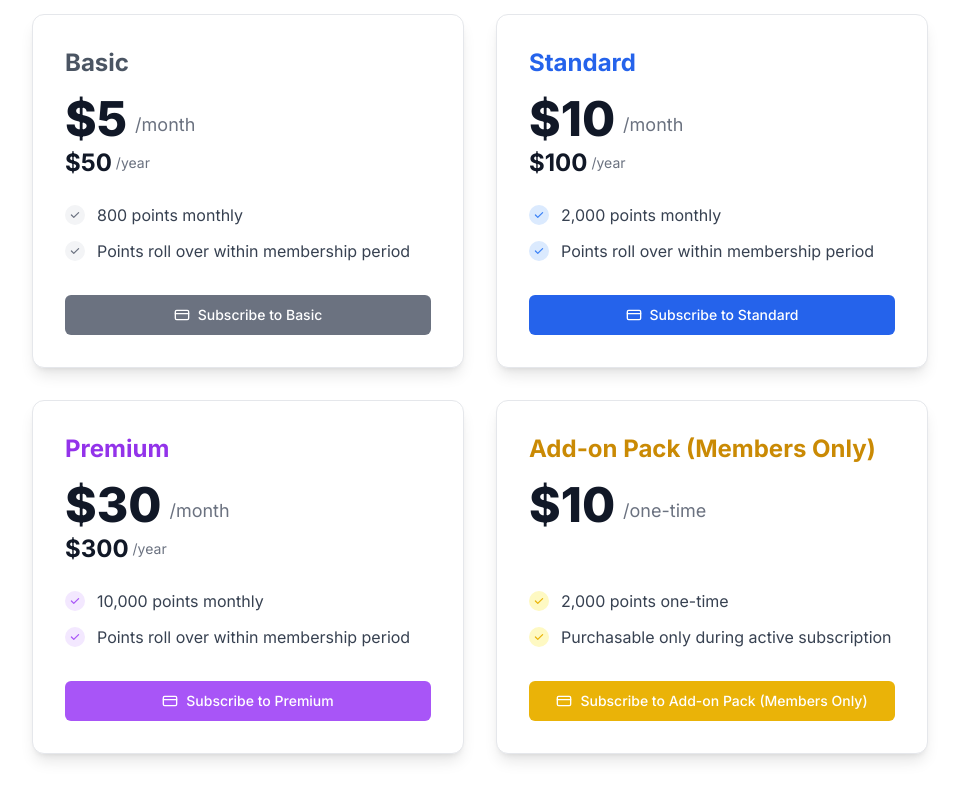
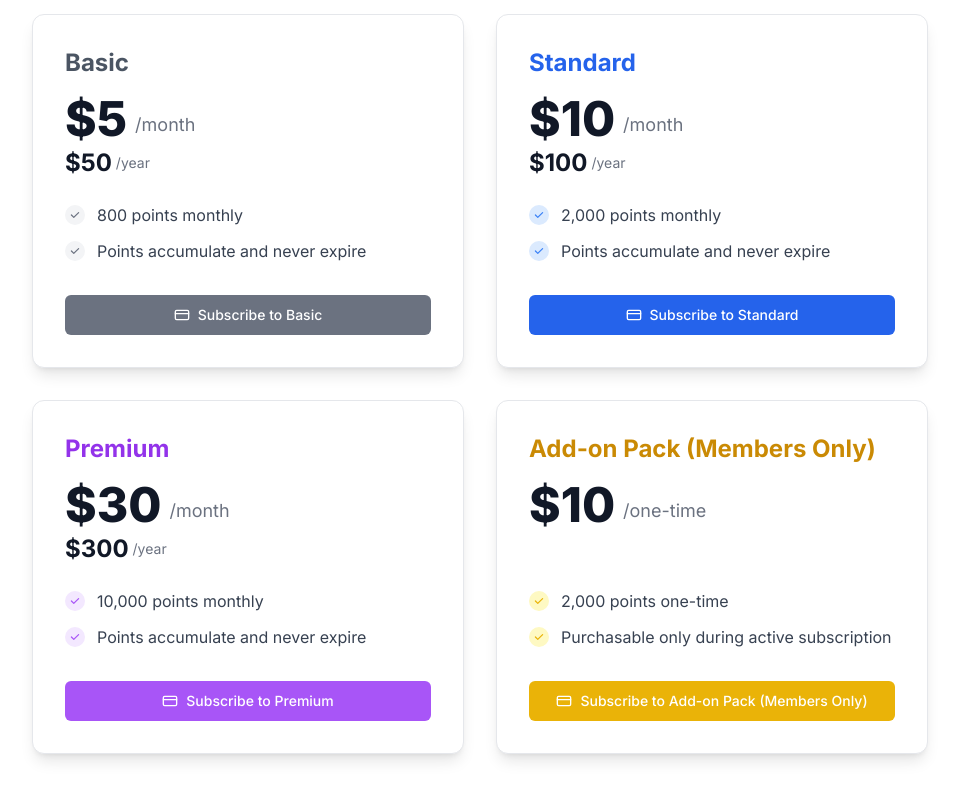
Before and after one commit to Len12749/web_zhiyi_en, a Next.js app: page / in a window 1280 px wide. Shown: the part 2395-3195 px from the top of the page, without its empty margins (160-1119 px from the left). Built offline with nearby package versions, Linux system fonts and the light colour scheme; no server answers.

Commit message:
订阅介绍修正

```diff
--- a/app/page.tsx
+++ b/app/page.tsx
@@ -91,7 +91,7 @@ const subscriptionPlans: SubscriptionPlan[] = [
     price: { monthly: 5, yearly: 50 },
     features: [
       '800 points monthly',
-      'Points roll over within membership period'
+      'Points accumulate and never expire'
     ],
     color: 'gray'
   },
@@ -100,7 +100,7 @@ const subscriptionPlans: SubscriptionPlan[] = [
     price: { monthly: 10, yearly: 100 },
     features: [
       '2,000 points monthly',
-      'Points roll over within membership period'
+      'Points accumulate and never expire'
     ],
     color: 'blue'
   },
@@ -109,7 +109,7 @@ const subscriptionPlans: SubscriptionPlan[] = [
     price: { monthly: 30, yearly: 300 },
     features: [
       '10,000 points monthly',
-      'Points roll over within membership period'
+      'Points accumulate and never expire'
     ],
     color: 'purple'
   },
--- a/app/subscription/page.tsx
+++ b/app/subscription/page.tsx
@@ -40,7 +40,7 @@ const subscriptionPlans: SubscriptionPlan[] = [
     price: { monthly: 5, yearly: 50 },
     features: [
       '800 points monthly',
-      'Points roll over within membership period'
+      'Points accumulate and never expire'
     ],
     color: 'gray'
   },
@@ -49,7 +49,7 @@ const subscriptionPlans: SubscriptionPlan[] = [
     price: { monthly: 10, yearly: 100 },
     features: [
       '2,000 points monthly',
-      'Points roll over within membership period'
+      'Points accumulate and never expire'
     ],
     color: 'blue'
   },
--- a/components/common/subscription-management.tsx
+++ b/components/common/subscription-management.tsx
@@ -16,7 +16,7 @@ const subscriptionPlans: SubscriptionPlan[] = [
     price: { monthly: 5, yearly: 50 },
     features: [
       '800 points monthly',
-      'Points roll over within membership period'
+      'Points accumulate and never expire'
     ],
     color: 'gray'
   },
@@ -25,7 +25,7 @@ const subscriptionPlans: SubscriptionPlan[] = [
     price: { monthly: 10, yearly: 100 },
     features: [
       '2,000 points monthly',
-      'Points roll over within membership period'
+      'Points accumulate and never expire'
     ],
     color: 'blue'
   },
@@ -34,7 +34,7 @@ const subscriptionPlans: SubscriptionPlan[] = [
     price: { monthly: 30, yearly: 300 },
     features: [
       '10,000 points monthly',
-      'Points roll over within membership period'
+      'Points accumulate and never expire'
     ],
     color: 'purple',
     recommended: true
```
